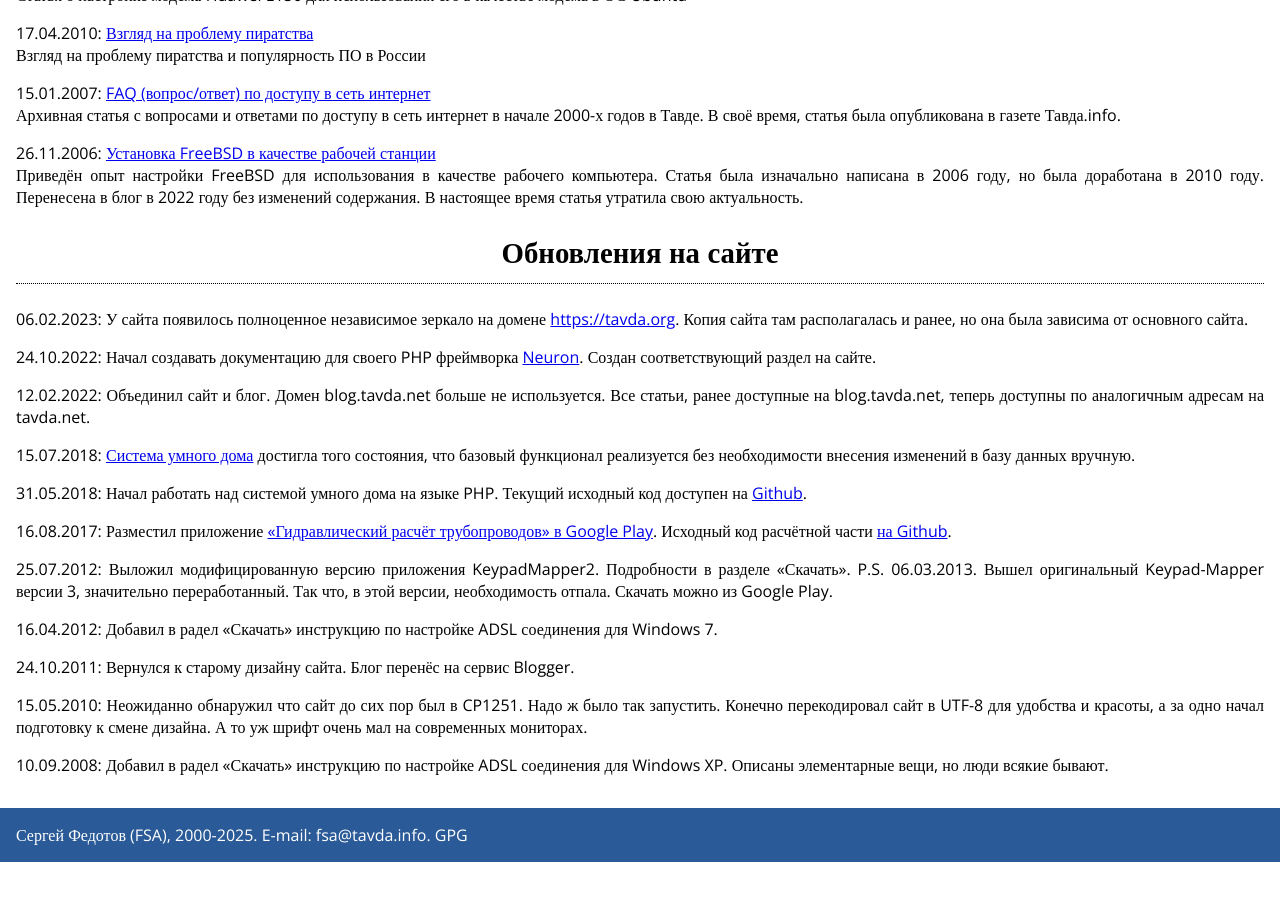
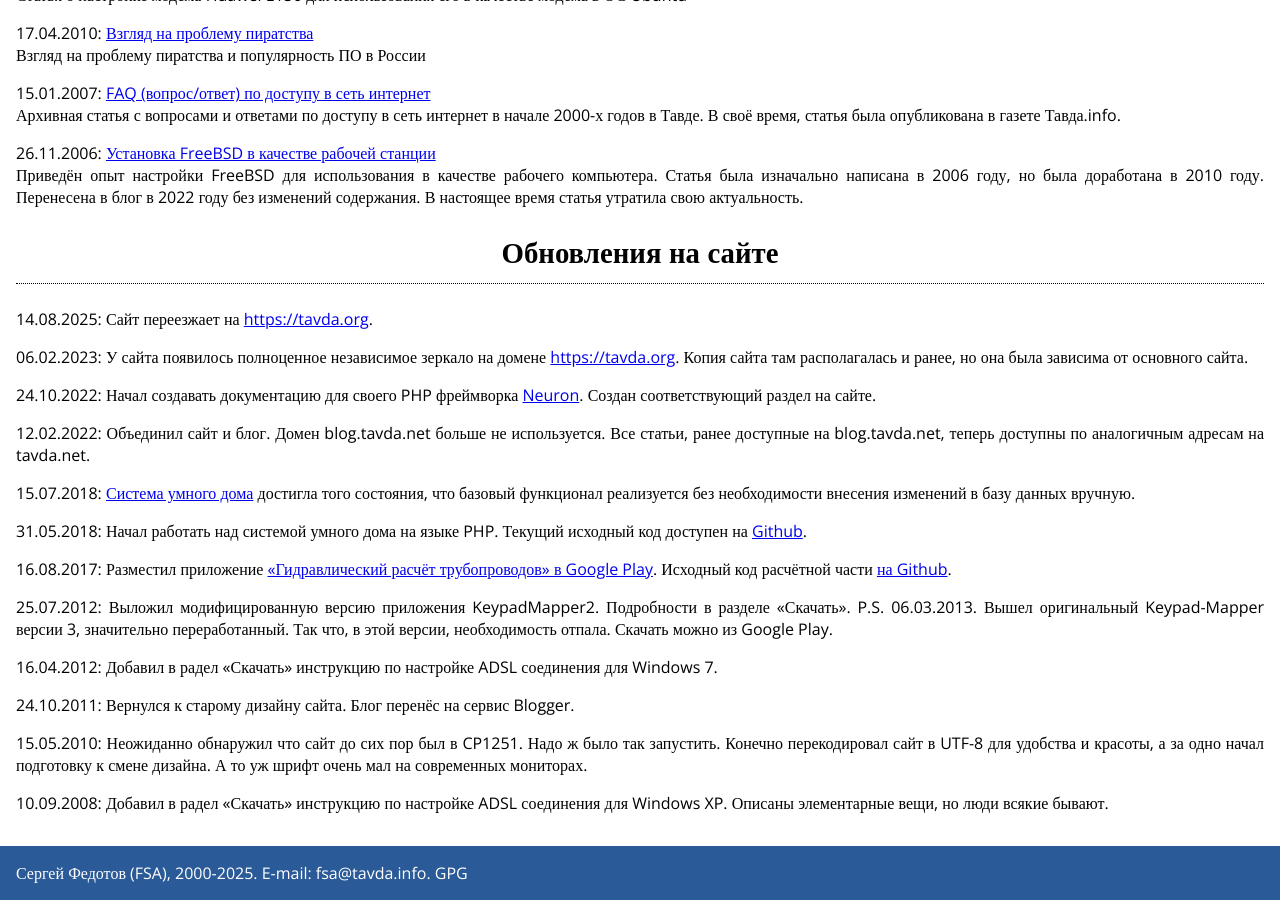
Before and after one commit to fsa/site, a Jekyll site: the page built from index.md, in a window 1280 px wide and 900 px high, scrolled down 3359 px. Built offline with Jekyll 4.4.1, drawn with Linux system fonts in a browser that asks for light colours; before the commit the page ends 4221 px from its top, so only the background shows below that.

Commit message:
Анонс переезда на tavda.org

```diff
--- a/index.md
+++ b/index.md
@@ -25,6 +25,8 @@ excerpt: Это мой персональный сайт
 
 ## Обновления на сайте
 
+14.08.2025: Сайт переезжает на <https://tavda.org>.
+
 06.02.2023: У сайта появилось полноценное независимое зеркало на домене <https://tavda.org>. Копия сайта там располагалась и ранее, но она была зависима от основного сайта.
 
 24.10.2022: Начал создавать документацию для своего PHP фреймворка [Neuron](/neuron/). Создан соответствующий раздел на сайте.
```
